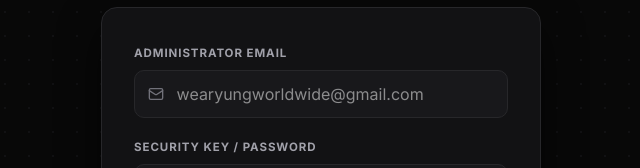
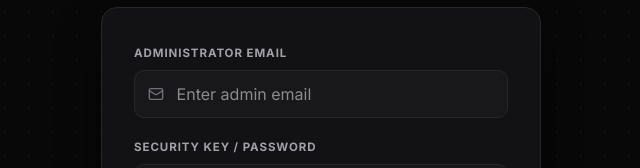
Before and after one commit to kelvinkwasigyan-code/WearYung-Store, a Next.js app: page /admin/login in a window 1280 px wide. Shown: the part 288-456 px from the top of the page, without its empty margins (319-959 px from the left). Built offline with nearby package versions, Linux system fonts and the light colour scheme; no server answers.

Commit message:
style(auth): clean up input placeholders on customer login and admin login pages

```diff
--- a/app/admin/login/page.tsx
+++ b/app/admin/login/page.tsx
@@ -211,7 +211,7 @@ export default function AdminLoginPage() {
                 <input
                   type="email"
                   required
-                  placeholder="wearyungworldwide@gmail.com"
+                  placeholder="Enter admin email"
                   value={email}
                   onChange={(e) => setEmail(e.target.value)}
                   style={{
--- a/app/login/page.tsx
+++ b/app/login/page.tsx
@@ -403,7 +403,7 @@ function LoginForm() {
                         <input
                           type="text"
                           required
-                          placeholder="Kwame Mensah"
+                          placeholder="Your full name"
                           value={fullName}
                           onChange={(e) => setFullName(e.target.value)}
                           style={{
@@ -443,7 +443,7 @@ function LoginForm() {
                       <div style={{ position: 'relative' }}>
                         <input
                           type="tel"
-                          placeholder="+233 55 000 0000"
+                          placeholder="+233 XX XXX XXXX"
                           value={phone}
                           onChange={(e) => setPhone(e.target.value)}
                           style={{
@@ -486,7 +486,7 @@ function LoginForm() {
                     <input
                       type="email"
                       required
-                      placeholder="you@example.com"
+                      placeholder="Enter your email"
                       value={email}
                       onChange={(e) => setEmail(e.target.value)}
                       style={{
```
